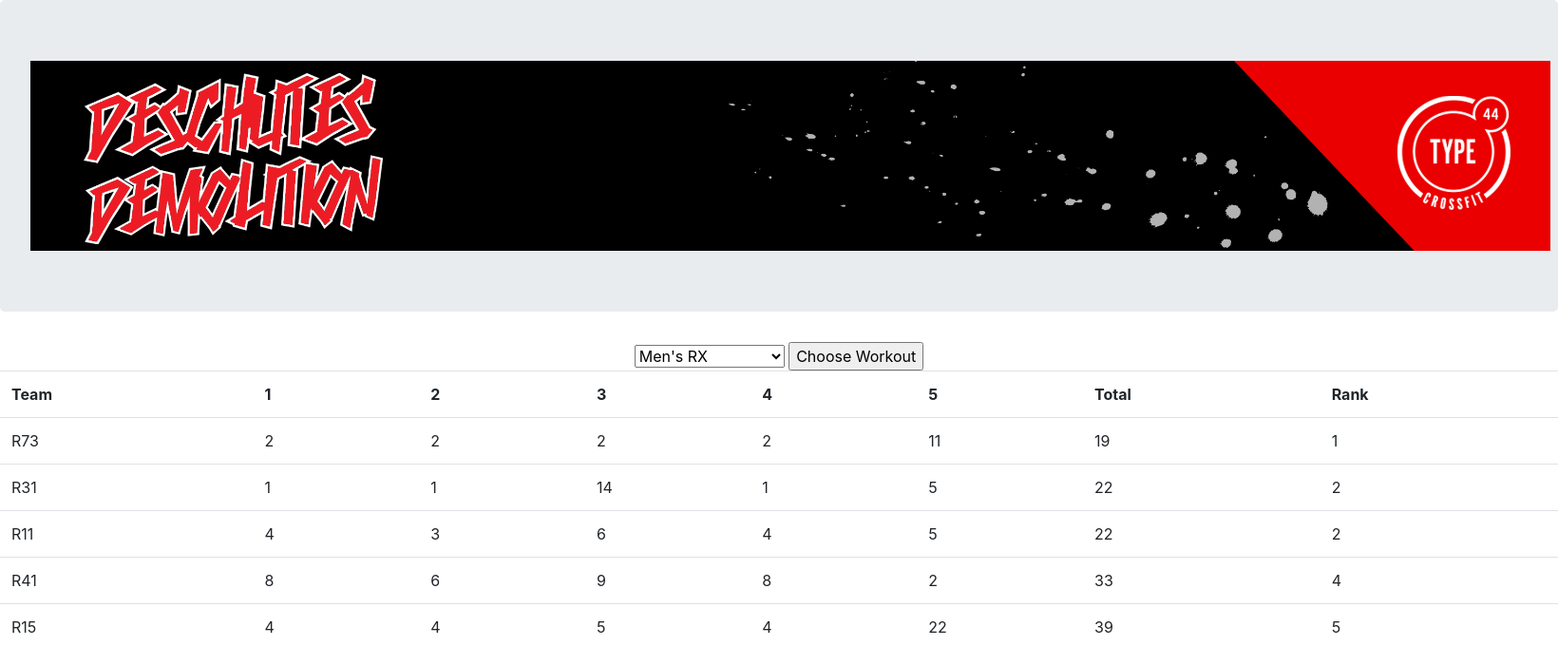
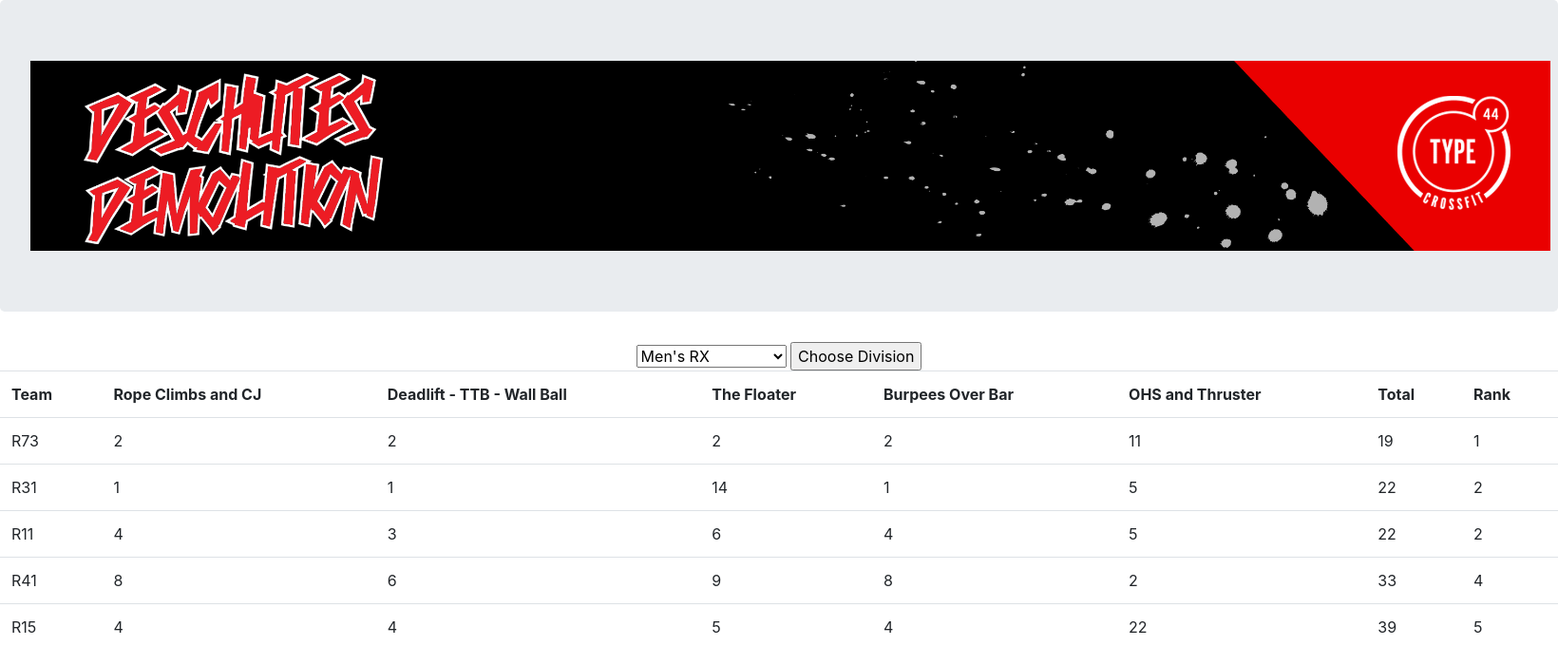
Before and after one commit to mistofthenorth/DeschutesDemo, a Django app: page /deschutesDemoScores/finalResults in a window 1640 px wide. Shown: the top 680 px of the page at 95% size. Run offline with Django 3.2, Linux system fonts and the light colour scheme; data comes from the database, SQL or seed files in the repository; both versions use the stored data as it was after the commit; some libraries are stand-ins or nearby versions.

Commit message:
updated final results page to use correct workout names

```diff
--- a/scoring/deschutesDemoScores/templates/scoring/finalResults.html
+++ b/scoring/deschutesDemoScores/templates/scoring/finalResults.html
@@ -29,18 +29,16 @@
                <option value = {{division.id}}>{{division.description}}</option>
                      {% endfor %}
               </select>
-    <input type="submit" value="Choose Workout">
+    <input type="submit" value="Choose Division">
 </form>
 </div>
 
 
 <table class="table">
 <th>Team</th>
-<th>1</th>
-<th>2</th>
-<th>3</th>
-<th>4</th>
-<th>5</th>
+{% for workout in workouts %}
+<th>{{workout.description}}</th>
+{% endfor %}
 <th>Total</th>
 <th>Rank</th>
 {% for score in allWorkouts %}
--- a/scoring/deschutesDemoScores/totaling/totals.py
+++ b/scoring/deschutesDemoScores/totaling/totals.py
@@ -67,12 +67,9 @@
 			if score.score.team.teamID in totalScores:
 				totalScores[score.score.team.teamID] = totalScores[score.score.team.teamID] + score.rank
 				allEventScores[score.score.team.teamID].append(score)
-				#print(allEventScores[score.score.team.teamID])
 			else:
 				totalScores[score.score.team.teamID] = score.rank
 				allEventScores[score.score.team.teamID] = [score]
-				#print(allEventScores[score.score.team.teamID])
-
 
 	listOfTotalScores = []
 	for total in totalScores:
@@ -89,10 +86,7 @@
 		if sortedListOfTotalScores[i].score == sortedListOfTotalScores[i-1].score:
 			sortedListOfTotalScores[i].rank = sortedListOfTotalScores[i-1].rank
 
-	#for score in sortedListOfTotalScores:
-		#print(str(score.rank) + ' ' + score.team + ' ' + str(score.score))
-
-	return (sortedListOfTotalScores, listOfWorkoutScores)
+	return sortedListOfTotalScores
 
 class orderedScore:
 	def __init__(self, score, rank):
--- a/scoring/deschutesDemoScores/views.py
+++ b/scoring/deschutesDemoScores/views.py
@@ -33,9 +33,10 @@
         division = 1
 
     listOfDivisions = Division.objects.filter(event = 1)
+    listOfWorkouts = Workout.objects.filter(event = 1)
     allWorkouts = totals.getAllWorkoutsTotal(division)
     template = loader.get_template('scoring/finalResults.html')
-    context = {'divisions' : listOfDivisions, 'allWorkouts' : allWorkouts[0], 'workoutScores' : allWorkouts[1]}
+    context = {'divisions' : listOfDivisions, 'allWorkouts' : allWorkouts, 'workouts' : listOfWorkouts}
     return HttpResponse(template.render(context, request))
 
 def scoreInput(request):
```
Also changed, not shown: scoring/db.sqlite3.
